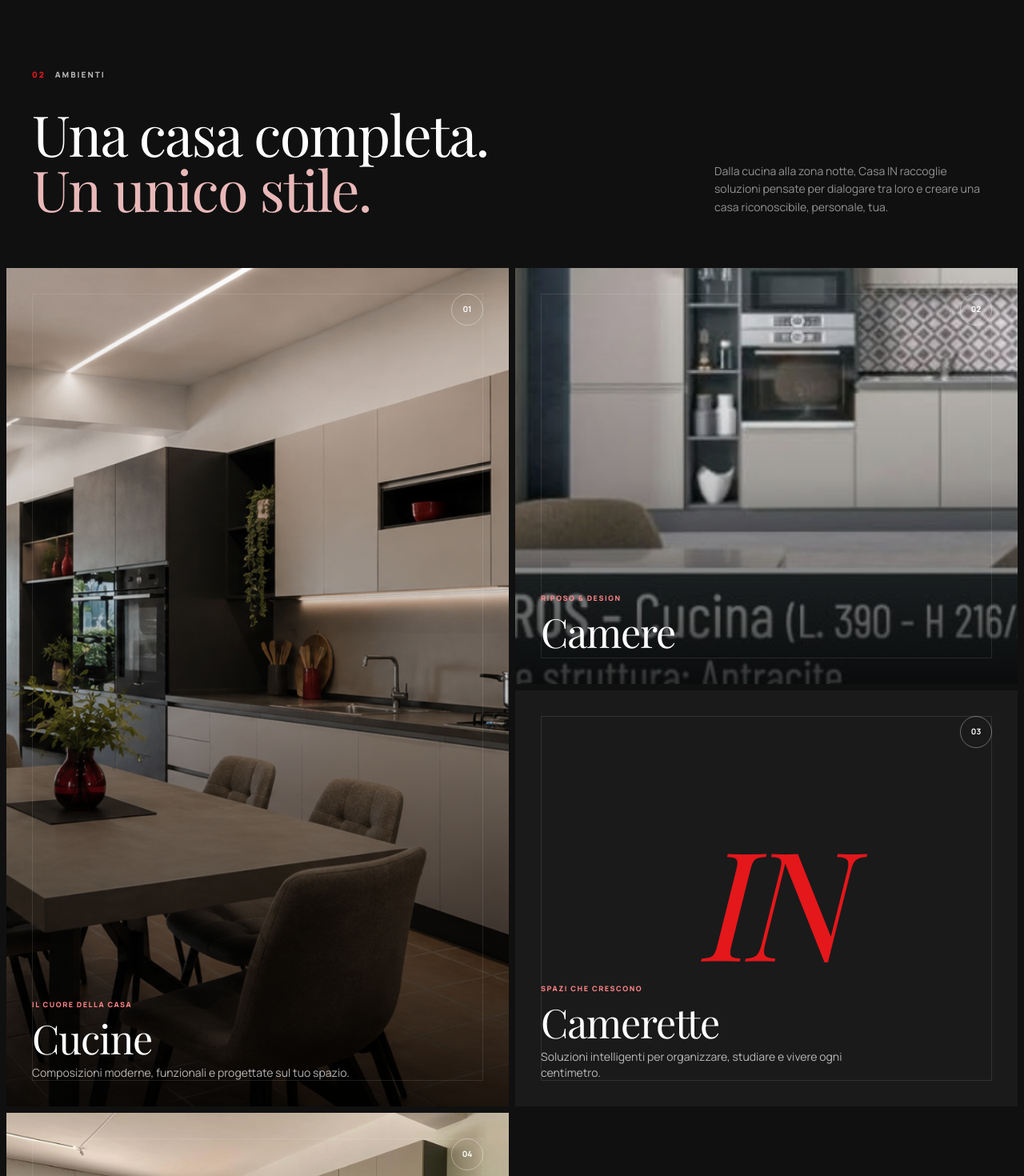
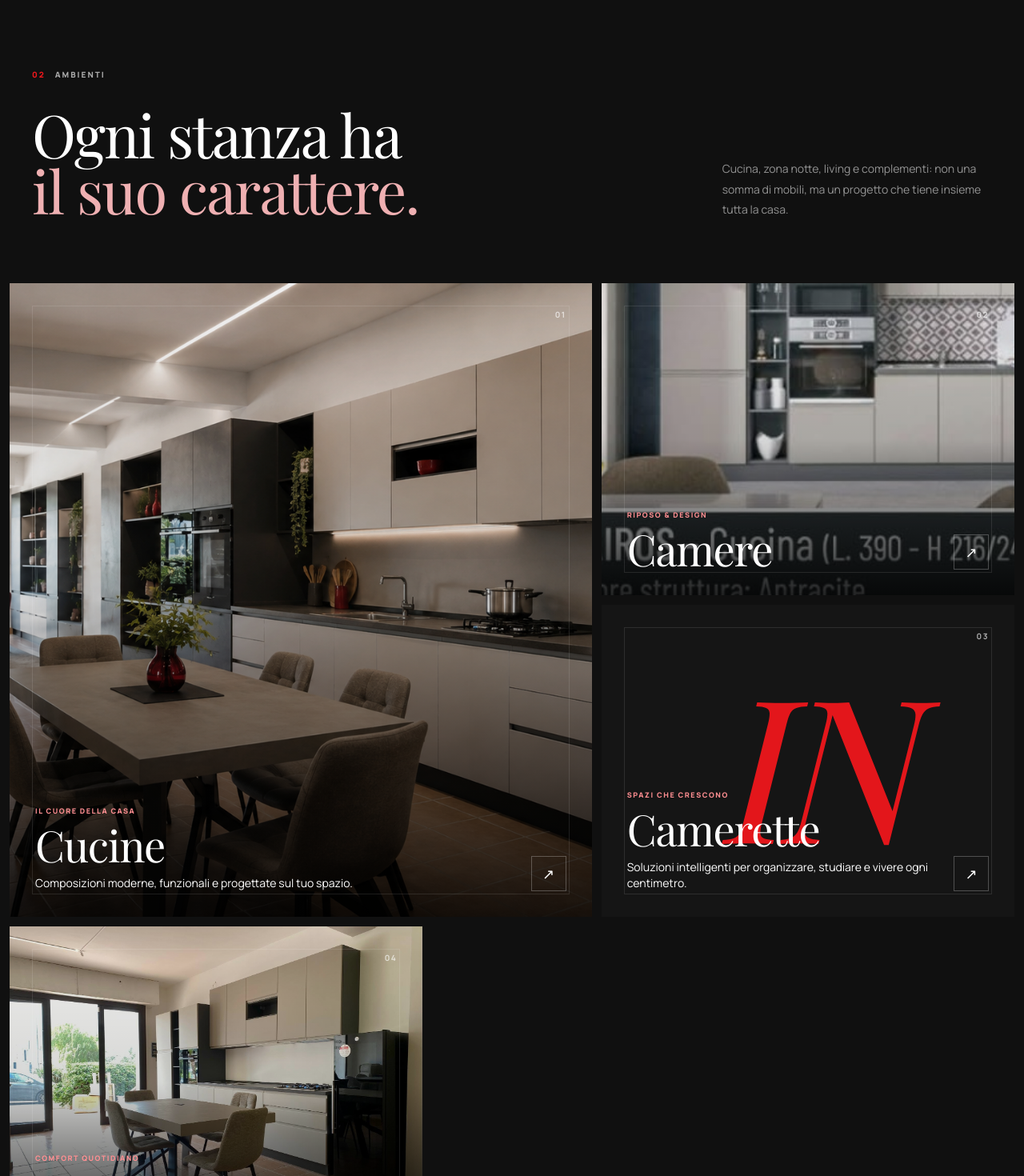
Before and after one commit to gaetanomeli95-lab/casa-in, a Next.js app: page / in a window 1280 px wide. Shown: the part 2000-3470 px from the top of the page at 80% size. Built offline with nearby package versions, Linux system fonts and the light colour scheme; a web font is replaced by a local one.

Commit message:
feat: refine editorial rooms experience

```diff
--- a/components/Ambienti.tsx
+++ b/components/Ambienti.tsx
@@ -10,83 +10,106 @@ export default function Ambienti() {
   const inView = useInView(ref, { once: true, margin: "-80px" });
 
   return (
-    <section id="ambienti" ref={ref} className="bg-ink text-white py-28 lg:py-36">
+    <section id="ambienti" ref={ref} className="bg-ink text-white py-28 lg:py-36 overflow-hidden">
       <div className="max-w-[1340px] mx-auto px-6 lg:px-10">
         <motion.div
-          initial={{ opacity: 0, y: 30 }}
+          initial={{ opacity: 0, y: 24 }}
           animate={inView ? { opacity: 1, y: 0 } : {}}
-          transition={{ duration: 0.8 }}
-          className="text-[10px] font-extrabold tracking-[0.2em] uppercase text-white/70 flex items-center gap-3 mb-8"
+          transition={{ duration: 0.7 }}
+          className="text-[10px] font-extrabold tracking-[0.2em] uppercase text-white/65 flex items-center gap-3 mb-8"
         >
           <span className="text-casaRed">02</span> AMBIENTI
         </motion.div>
 
-        <div className="grid lg:grid-cols-[1.2fr_0.55fr] gap-12 lg:gap-24 items-end pb-16">
-          <h2 className="font-serif text-[clamp(40px,5.5vw,82px)] leading-[0.98] tracking-tight text-white">
-            Una casa completa.
+        <div className="grid lg:grid-cols-[1.25fr_0.55fr] gap-10 lg:gap-24 items-end pb-16 lg:pb-20">
+          <h2 className="font-serif text-[clamp(44px,5.8vw,86px)] leading-[0.95] tracking-tight text-white">
+            Ogni stanza ha
             <br />
-            <em className="not-italic text-[#e9b8b8]">Un unico stile.</em>
+            <em className="not-italic text-[#efb0b2]">il suo carattere.</em>
           </h2>
-          <p className="text-sm leading-relaxed text-white/55">
-            Dalla cucina alla zona notte, Casa IN raccoglie soluzioni pensate per dialogare tra loro e creare una casa riconoscibile, personale, tua.
+          <p className="text-sm leading-[1.8] text-white/55 max-w-md">
+            Cucina, zona notte, living e complementi: non una somma di mobili, ma un progetto che tiene insieme tutta la casa.
           </p>
         </div>
       </div>
 
-      <div className="grid grid-cols-1 md:grid-cols-2 gap-2 px-2">
-        {rooms.map((room, i) => (
+      <div className="px-2 lg:px-3">
+        <div className="grid grid-cols-1 md:grid-cols-12 auto-rows-[minmax(330px,auto)] gap-2 lg:gap-3">
+          {rooms.map((room, i) => {
+            const span = room.large
+              ? "md:col-span-7 md:row-span-2 min-h-[620px]"
+              : room.wide
+                ? "md:col-span-12 min-h-[420px]"
+                : "md:col-span-5 min-h-[390px]";
+
+            return (
               <motion.a
                 key={room.id}
                 href="#contatti"
-            initial={{ opacity: 0, y: 40 }}
+                initial={{ opacity: 0, y: 36 }}
                 animate={inView ? { opacity: 1, y: 0 } : {}}
-            transition={{ duration: 0.8, delay: i * 0.1 }}
-            className={`relative group overflow-hidden min-h-[420px] md:min-h-[520px] ${
-              room.large ? "md:row-span-2" : ""
-            } ${room.wide ? "md:col-span-2" : ""}`}
+                transition={{ duration: 0.8, delay: i * 0.08 }}
+                className={`relative group overflow-hidden ${span}`}
+                aria-label={`${room.title} — richiedi informazioni`}
               >
                 {room.image ? (
                   <Image
                     src={room.image}
                     alt={room.title}
                     fill
-                className="object-cover transition-transform duration-[900ms] ease-editorial group-hover:scale-[1.045]"
-                sizes="(max-width: 768px) 100vw, 50vw"
+                    className="object-cover transition-transform duration-[1100ms] ease-editorial group-hover:scale-[1.05]"
+                    sizes={room.wide ? "100vw" : "(max-width: 768px) 100vw, 58vw"}
                   />
                 ) : (
-              <div className="absolute inset-0 bg-ink2" />
+                  <div className="absolute inset-0 bg-[#151515]" />
                 )}
-            <div
-              className={`absolute inset-0 ${
-                room.dark ? "bg-[#1a1a1a]" : "bg-gradient-to-t from-black/80 via-black/20 to-transparent"
-              }`}
-            />
+
+                <div className={`absolute inset-0 ${room.dark ? "bg-[#151515]" : "bg-gradient-to-t from-black/85 via-black/15 to-black/5"}`} />
+
                 {room.dark && (
-              <span className="absolute top-1/2 left-1/2 -translate-x-1/2 -translate-y-1/2 font-serif italic text-[140px] md:text-[190px] text-casaRed opacity-95 leading-none tracking-tighter">
+                  <div className="absolute inset-0 grid place-items-center overflow-hidden">
+                    <span className="font-serif italic text-[180px] md:text-[250px] text-casaRed leading-none tracking-tighter opacity-95 transition-transform duration-700 group-hover:scale-105">
                       IN
                     </span>
+                  </div>
                 )}
 
-            <div className="absolute inset-5 md:inset-8 border border-white/10 pointer-events-none" />
-            <span className="absolute top-6 right-6 md:top-8 md:right-8 w-10 h-10 rounded-full border border-white/35 grid place-items-center text-[10px] font-bold">
+                <div className="absolute inset-5 md:inset-7 border border-white/10 pointer-events-none" />
+                <span className="absolute top-6 right-6 md:top-8 md:right-8 text-[10px] font-bold tracking-[0.15em] text-white/65">
                   {room.no}
                 </span>
 
                 <div className="absolute left-6 right-6 bottom-6 md:left-8 md:right-8 md:bottom-8 z-10">
-              <span className="text-[9px] font-extrabold tracking-[0.17em] text-[#ff8487]">
+                  <span className="text-[9px] font-extrabold tracking-[0.17em] text-[#ff8f92]">
                     {room.kicker}
                   </span>
-              <h3 className="font-serif text-[42px] md:text-[50px] leading-none tracking-tight mt-2 mb-2">
+                  <div className="flex items-end justify-between gap-4 mt-2">
+                    <div>
+                      <h3 className="font-serif text-[42px] md:text-[54px] leading-[0.95] tracking-tight">
                         {room.title}
                       </h3>
                       {room.description && (
-                <p className="max-w-md text-xs md:text-sm leading-relaxed text-white/70">
+                        <p className="max-w-lg text-xs md:text-sm leading-relaxed text-white/68 mt-3">
                           {room.description}
                         </p>
                       )}
                     </div>
+                    <span className="shrink-0 w-11 h-11 border border-white/25 grid place-items-center text-lg transition-all duration-300 group-hover:bg-white group-hover:text-ink group-hover:border-white">
+                      ↗
+                    </span>
+                  </div>
+                </div>
               </motion.a>
-        ))}
+            );
+          })}
+        </div>
+      </div>
+
+      <div className="max-w-[1340px] mx-auto px-6 lg:px-10 pt-12 flex flex-col md:flex-row md:items-center md:justify-between gap-5 text-white/55">
+        <p className="text-sm">Hai già in mente una stanza da trasformare?</p>
+        <a href="#contatti" className="text-[10px] font-extrabold uppercase tracking-[0.16em] text-white border-b border-white/35 pb-2 hover:text-casaRed hover:border-casaRed transition-colors">
+          Raccontaci il tuo progetto →
+        </a>
       </div>
     </section>
   );
```
Lines whose indentation alone changed are shown as unchanged.
